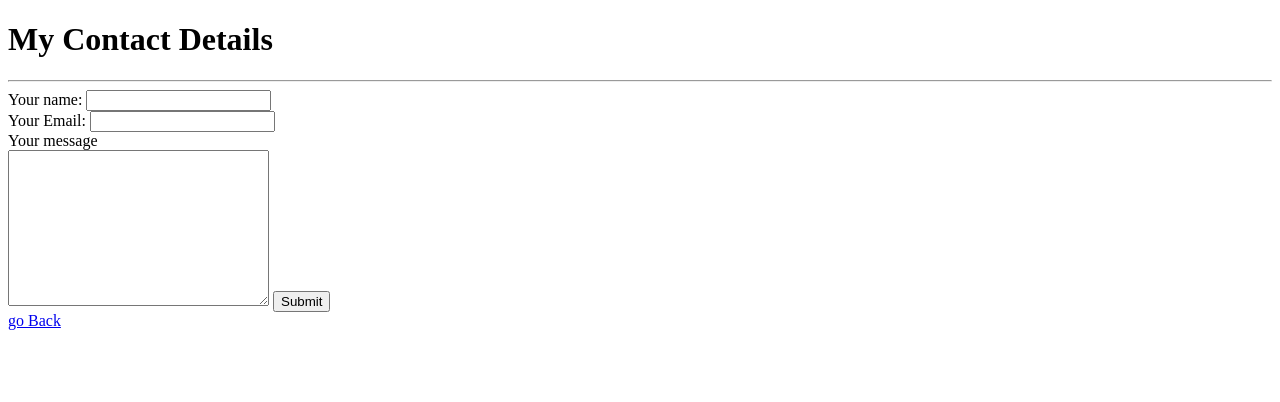
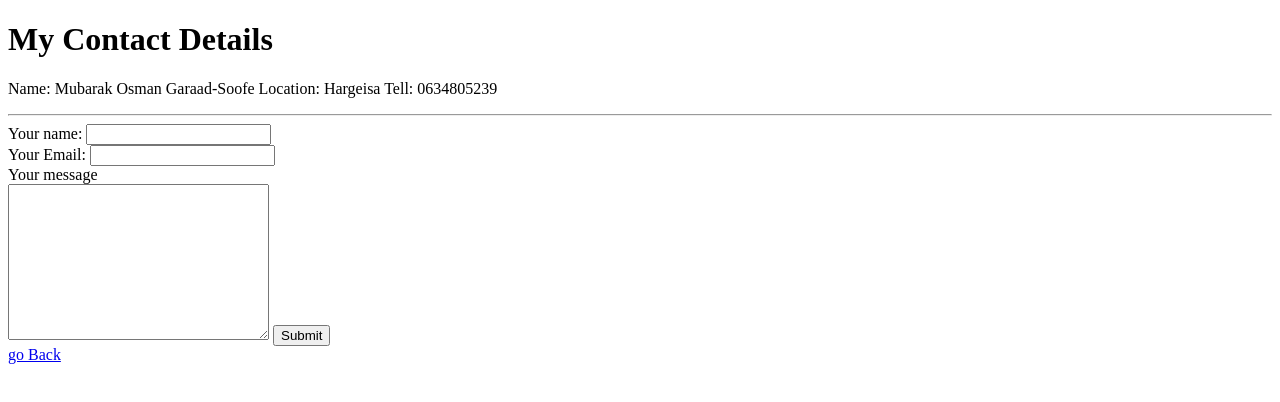
Before and after one commit to M-Garaad/Resume, a plain HTML site: page Contact.html in a window 1280 px wide. Drawn offline with Linux system fonts and the light colour scheme.

Commit message:
Update Contact.html

```diff
--- a/Contact.html
+++ b/Contact.html
@@ -8,6 +8,9 @@
 </head>
 <a>
     <h1>My Contact Details</h1>
+    <p>Name: Mubarak Osman Garaad-Soofe
+       Location: Hargeisa
+       Tell: 0634805239
     <hr>
    <form  action="mailto:mubgaraad1@gmail.com" method="post" enctype="text/plain">
     <label>Your name:</label>
```
